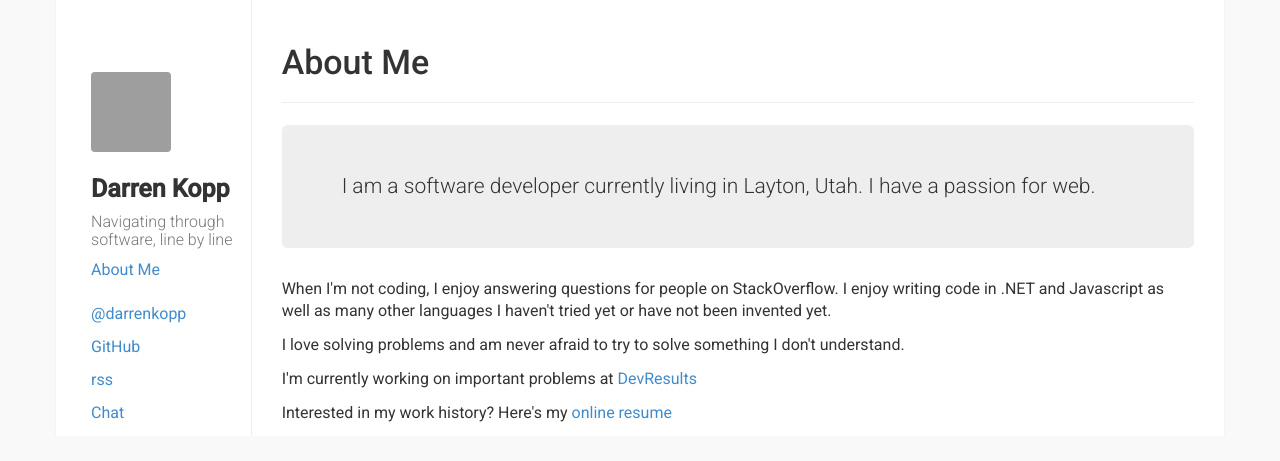
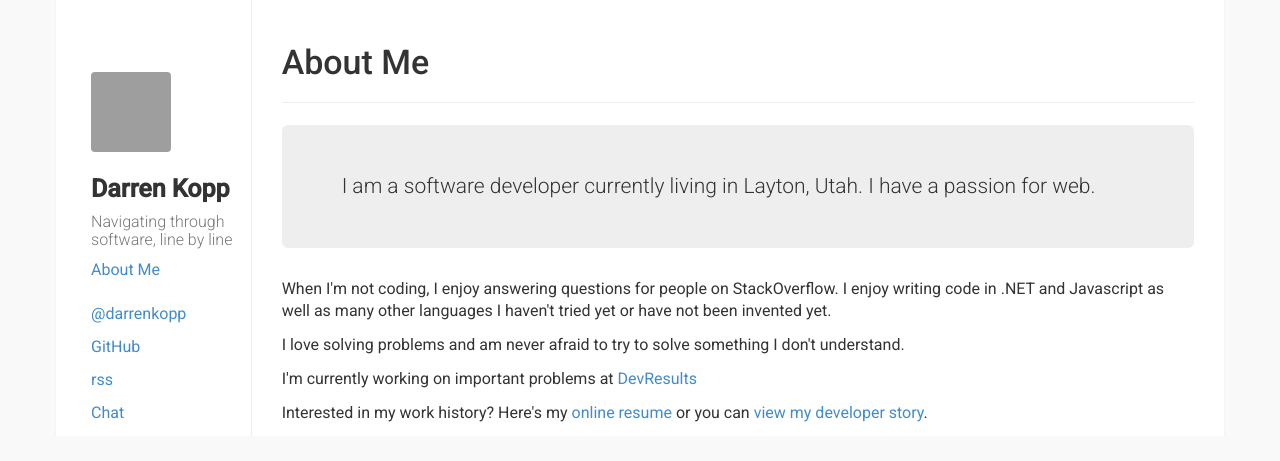
Before and after one commit to darrenkopp/darrenkopp.github.com, a Jekyll site: the page built from about.html, in a window 1280 px wide, cut to the strip 0-461 px from the top of the page. Built offline with Jekyll 4.4.1, drawn with Linux system fonts in a browser that asks for light colours; grey boxes are pictures that could not be loaded.

Commit message:
add stack overflow developer story links

```diff
--- a/about.html
+++ b/about.html
@@ -16,6 +16,7 @@ title: About Me
     <p>I'm currently working on important problems at <a href="http://www.devresults.com">DevResults</a>
     <p>
 	    Interested in my work history?
-	    Here's my <a href="http://stackoverflow.com/users/story/77">online resume</a>
+	    Here's my <a href="https://stackoverflow.com/cv/darrenkopp">online resume</a> or you can
+	    <a href="https://stackoverflow.com/story/darrenkopp">view my developer story</a>.
     </p>
 </article>
```
